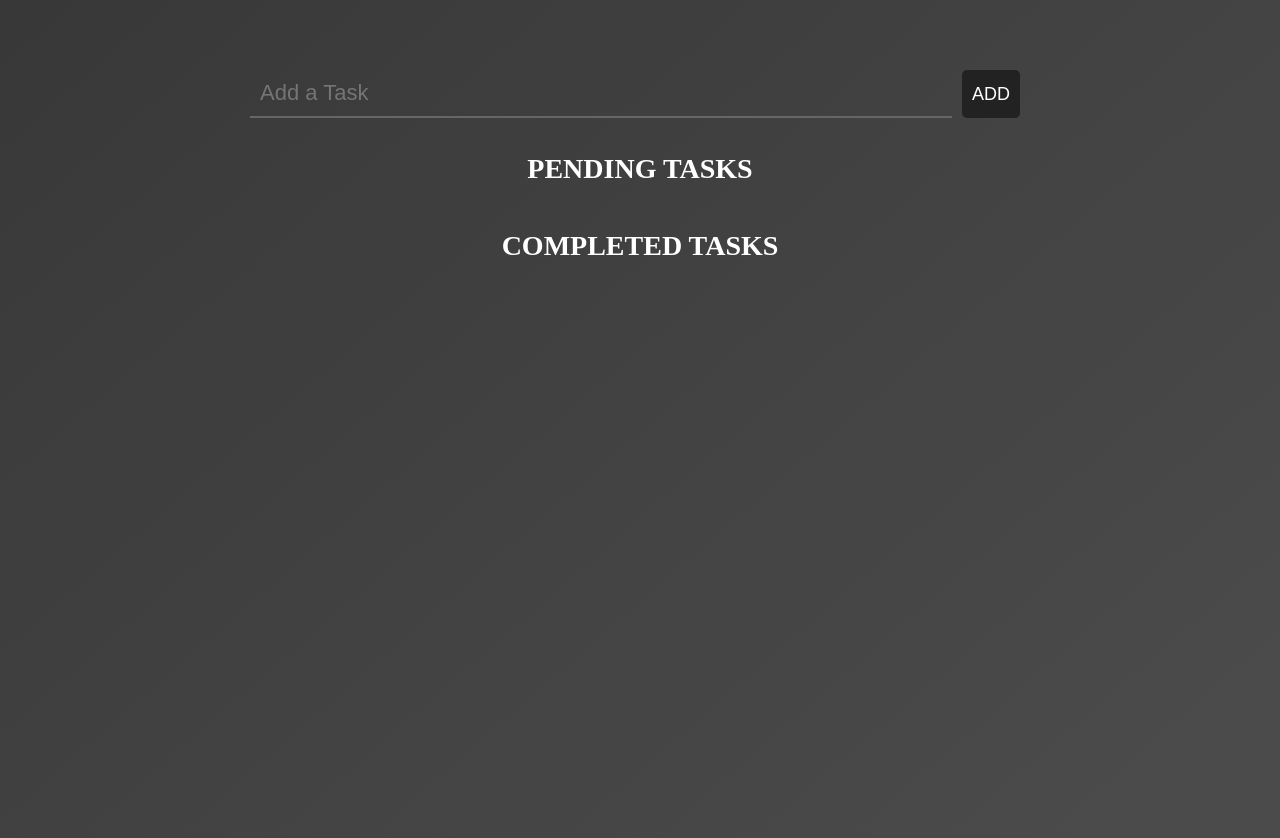
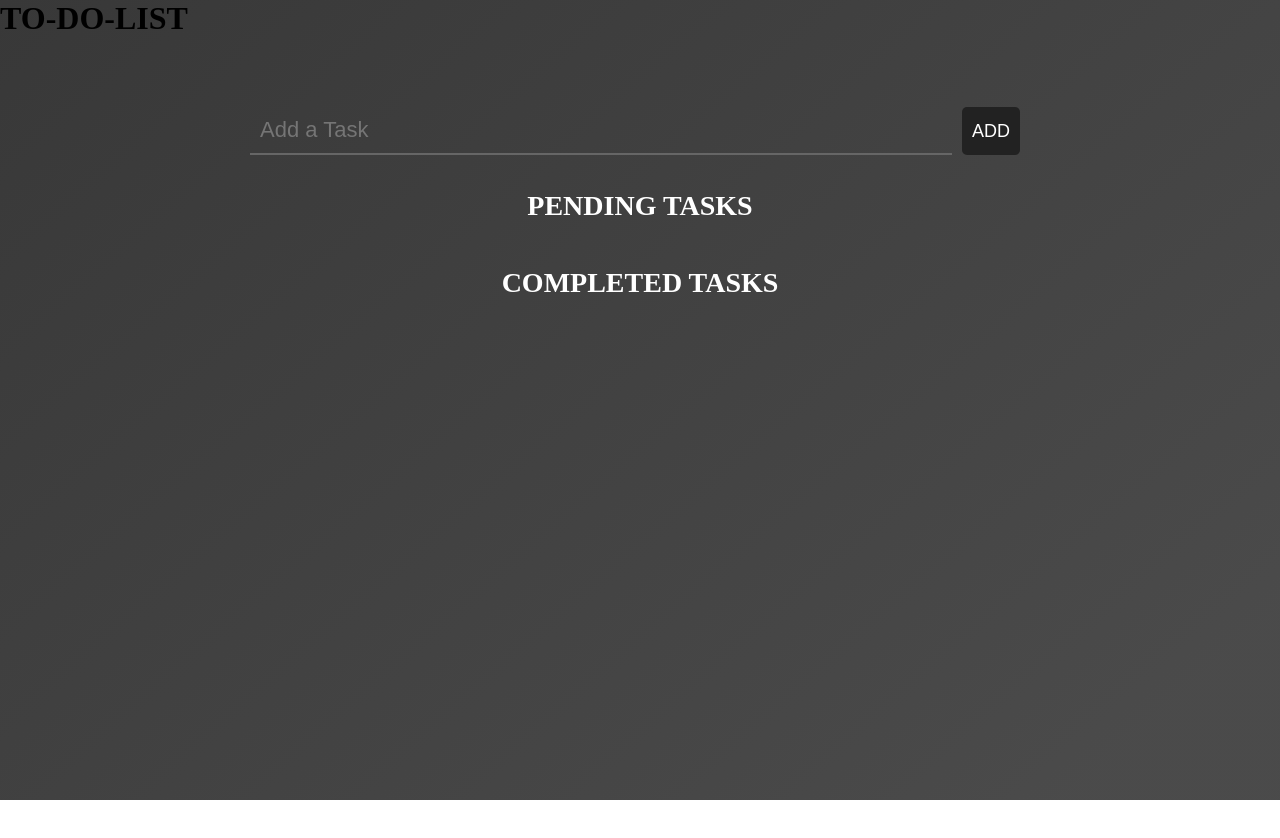
Before and after one commit to mmanojsai27/OIBSIP-Task3, a plain HTML site: page index.html in a window 1280 px wide. After the commit the page ends 800 px from the top, so only its background shows below. Drawn offline with Linux system fonts and the light colour scheme.

Commit message:
Update index.html

```diff
--- a/index.html
+++ b/index.html
@@ -7,6 +7,9 @@
   <link rel="stylesheet" href="style.css">
 </head>
 <body>
+	<div class="h1">
+		<h1>TO-DO-LIST</h1>
+	</div>
 	<div class="container">
 		<div class="addTask">
 			<input type="text" placeholder="Add a Task">
```
